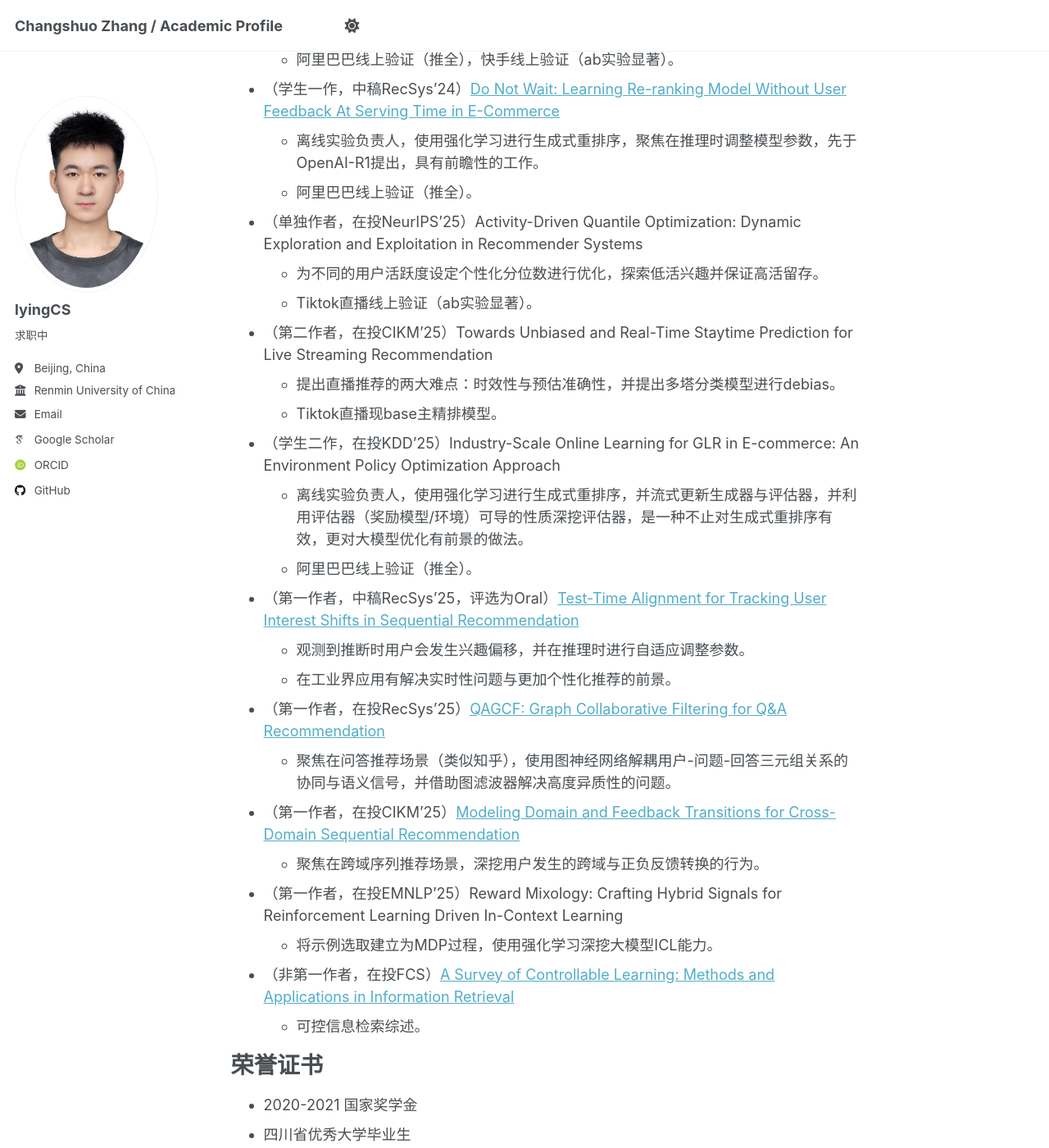
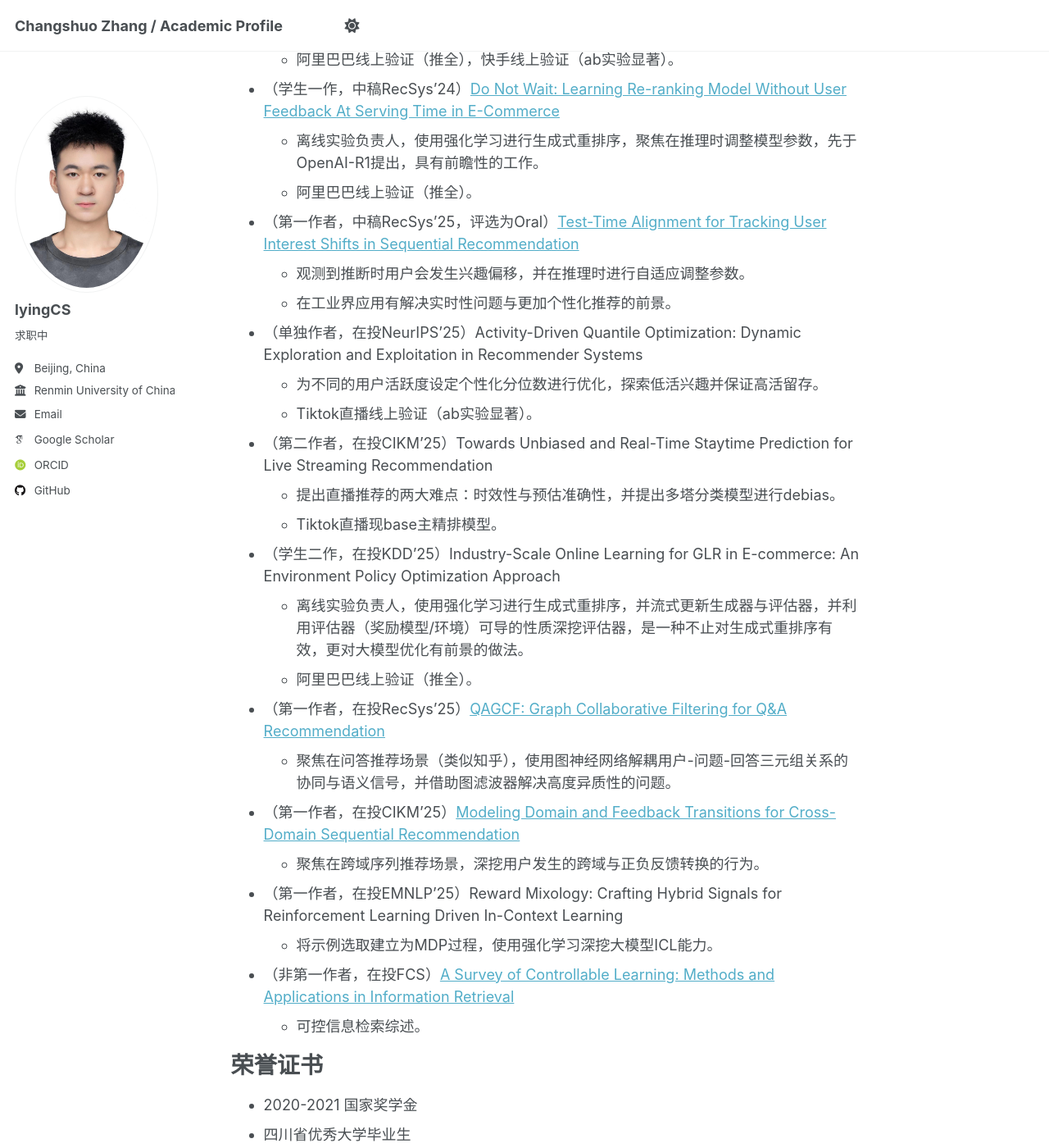
Before and after one commit to lyingCS/lyingCS.github.io, a Jekyll site: the page built from _pages/about.md, in a window 1280 px wide and 1400 px high, scrolled down 1387 px. Shown: the whole window at 82% size. Built offline with Jekyll 4.4.1, drawn with Linux system fonts in a browser that asks for light colours; some web fonts are replaced; part of the change alters nothing that is shown.

Commit message:
update files

```diff
--- a/_pages/about.md
+++ b/_pages/about.md
@@ -50,6 +50,9 @@ redirect_from:
 + （学生一作，中稿RecSys'24）[Do Not Wait: Learning Re-ranking Model Without User Feedback At Serving Time in E-Commerce](https://dl.acm.org/doi/abs/10.1145/3640457.3688165)
   + 离线实验负责人，使用强化学习进行生成式重排序，聚焦在推理时调整模型参数，先于OpenAI-R1提出，具有前瞻性的工作。
   + 阿里巴巴线上验证（推全）。
++ （第一作者，中稿RecSys'25，评选为Oral）[Test-Time Alignment for Tracking User Interest Shifts in Sequential Recommendation](https://arxiv.org/abs/2504.01489)
+  + 观测到推断时用户会发生兴趣偏移，并在推理时进行自适应调整参数。
+  + 在工业界应用有解决实时性问题与更加个性化推荐的前景。
 + （单独作者，在投NeurIPS'25）Activity-Driven Quantile Optimization: Dynamic Exploration and Exploitation in Recommender Systems
   + 为不同的用户活跃度设定个性化分位数进行优化，探索低活兴趣并保证高活留存。
   + Tiktok直播线上验证（ab实验显著）。
@@ -59,9 +62,6 @@ redirect_from:
 + （学生二作，在投KDD'25）Industry-Scale Online Learning for GLR in E-commerce: An Environment Policy Optimization Approach
   + 离线实验负责人，使用强化学习进行生成式重排序，并流式更新生成器与评估器，并利用评估器（奖励模型/环境）可导的性质深挖评估器，是一种不止对生成式重排序有效，更对大模型优化有前景的做法。
   + 阿里巴巴线上验证（推全）。
-+ （第一作者，中稿RecSys'25，评选为Oral）[Test-Time Alignment for Tracking User Interest Shifts in Sequential Recommendation](https://arxiv.org/abs/2504.01489)
-  + 观测到推断时用户会发生兴趣偏移，并在推理时进行自适应调整参数。
-  + 在工业界应用有解决实时性问题与更加个性化推荐的前景。
 + （第一作者，在投RecSys'25）[QAGCF: Graph Collaborative Filtering for Q&A Recommendation](https://arxiv.org/abs/2406.04828)
   + 聚焦在问答推荐场景（类似知乎），使用图神经网络解耦用户-问题-回答三元组关系的协同与语义信号，并借助图滤波器解决高度异质性的问题。
 + （第一作者，在投CIKM'25）[Modeling Domain and Feedback Transitions for Cross-Domain Sequential Recommendation](https://arxiv.org/abs/2408.08209)
```
